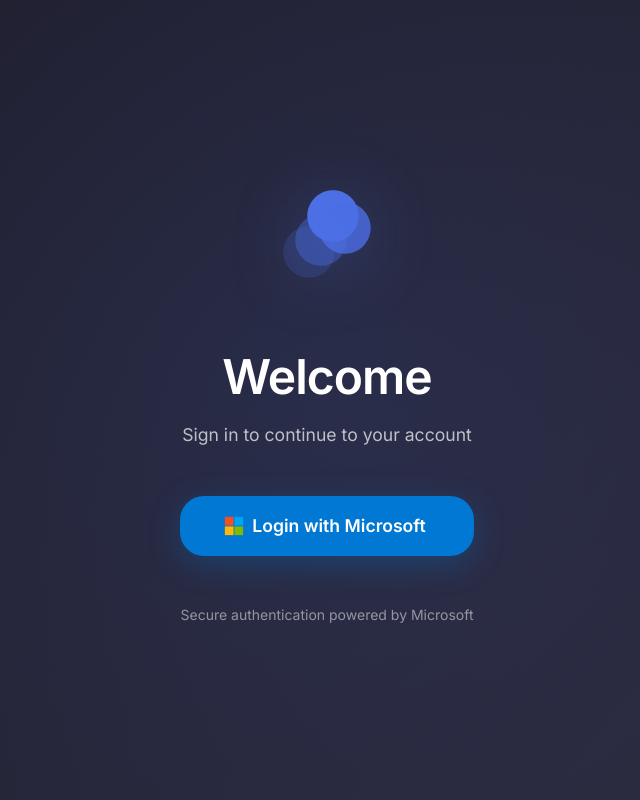
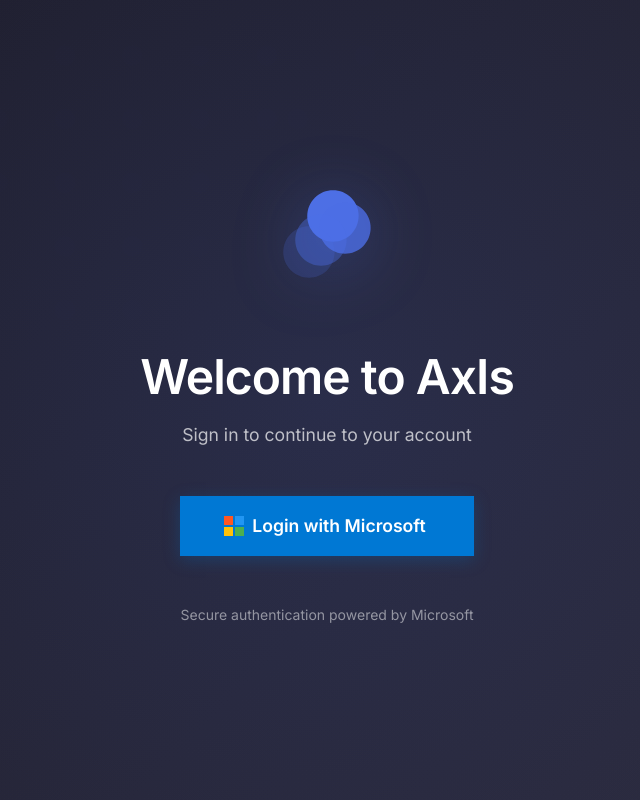
Before and after one commit to Ab0khal1d/axis-frontend, a React (Vite) app: page /login in a window 1280 px wide. Shown: the whole page, without its empty margins (313-953 px from the left). Built offline with nearby package versions, Linux system fonts and the light colour scheme; no server answers.

Commit message:
fix: update welcome message and button styles in Login component

```diff
--- a/src/features/auth/pages/Login.tsx
+++ b/src/features/auth/pages/Login.tsx
@@ -127,7 +127,7 @@
                 letterSpacing: '-0.02em',
               }}
             >
-              Welcome
+              Welcome to AxIs
             </Typography>
             <Typography
               variant="h6"
@@ -188,24 +188,25 @@
                 fontSize: '1.1rem',
                 px: 6,
                 py: 2,
-                borderRadius: 3,
+                borderRadius: 0, // Sharp rectangular angles
                 textTransform: 'none',
                 minWidth: 280,
-                boxShadow: '0 8px 32px rgba(0, 120, 212, 0.3)',
+                boxShadow: '0 4px 16px rgba(0, 120, 212, 0.25)',
                 border: 'none',
                 '&:hover': {
                   backgroundColor: '#106ebe',
-                  boxShadow: '0 12px 40px rgba(0, 120, 212, 0.4)',
-                  transform: 'translateY(-2px)',
+                  boxShadow: '0 6px 24px rgba(0, 120, 212, 0.35)',
+                  transform: 'translateY(-1px)',
                 },
                 '&:focus': {
                   outline: '2px solid rgba(0, 120, 212, 0.5)',
-                  outlineOffset: '4px',
+                  outlineOffset: '2px',
                 },
                 '&:disabled': {
                   backgroundColor: 'rgba(0, 120, 212, 0.5)',
                   color: 'rgba(255, 255, 255, 0.7)',
                   cursor: 'not-allowed',
+                  boxShadow: 'none',
                 },
                 transition: 'all 0.2s cubic-bezier(0.4, 0, 0.2, 1)',
               }}
@@ -227,12 +228,12 @@
                       justifyContent: 'center',
                     }}
                   >
-                    {/* Microsoft Logo SVG */}
-                    <svg width="20" height="20" viewBox="0 0 23 23" fill="none">
-                      <path d="M1 1h10v10H1z" fill="#f25022" />
-                      <path d="M12 1h10v10H12z" fill="#00a4ef" />
-                      <path d="M1 12h10v10H1z" fill="#ffb900" />
-                      <path d="M12 12h10v10H12z" fill="#7fba00" />
+                    {/* Flat Microsoft Logo SVG */}
+                    <svg width="20" height="20" viewBox="0 0 20 20" fill="none">
+                      <rect x="0" y="0" width="9" height="9" fill="#FF5722" />
+                      <rect x="11" y="0" width="9" height="9" fill="#2196F3" />
+                      <rect x="0" y="11" width="9" height="9" fill="#FFC107" />
+                      <rect x="11" y="11" width="9" height="9" fill="#4CAF50" />
                     </svg>
                   </Box>
                 )
--- a/src/features/conversations/components/Chat.tsx
+++ b/src/features/conversations/components/Chat.tsx
@@ -250,7 +250,7 @@
               >
                 <ChatHeader
                   title={activeConversation.title || "New Chat"}
-                  subtitle={`DeepSeek Chat · ${new Date(
+                  subtitle={`${new Date(
                     activeConversation.createdAt
                   ).toLocaleDateString()}`}
                   onTitleEdit={handleTitleEdit}
```
